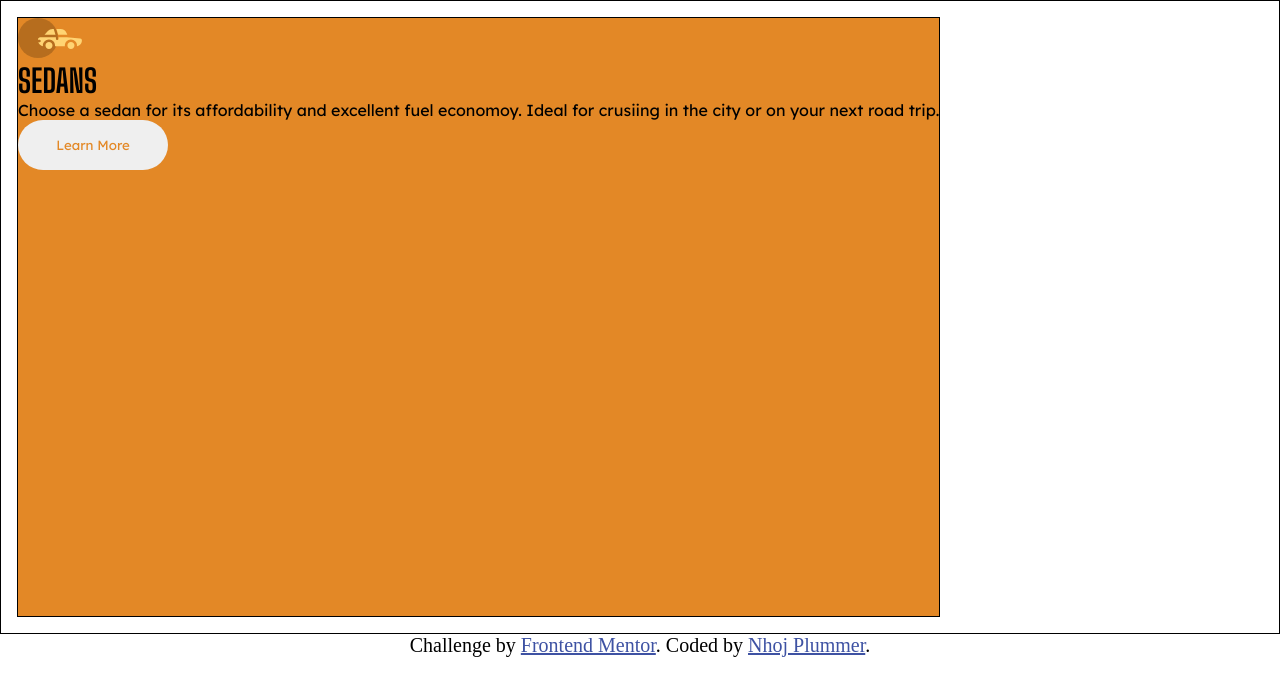
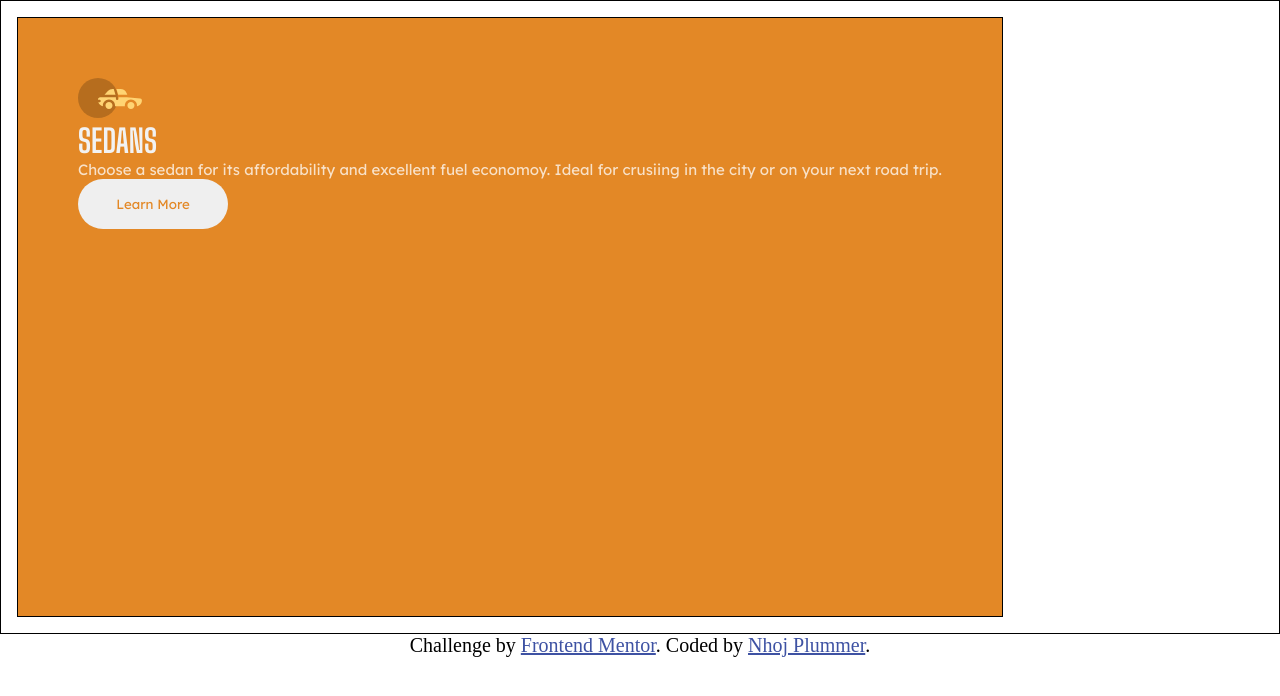
Before and after one commit to Nhoj-Plummer/3-column-preview-card-component, a React (Create React App) app: page / in a window 1280 px wide. Shown: the top 696 px of the page. Built offline with nearby package versions, Linux system fonts and the light colour scheme.

Commit message:
Next level code

```diff
--- a/src/components/CardData/CardData.css
+++ b/src/components/CardData/CardData.css
@@ -1,14 +1,18 @@
 /* Genereal Rules */
 .card-data_contianer {
   height: 600px;
+  padding: 60px;
   border: 1px solid;
 }
 
 .card-data_contianer h1 {
+  color: var(--very-light-gray);
   font-family: var(--font-family-two);
 }
 
 .card-data_contianer p {
+  font-size: 15px;
+  color: var(--transparent-white);
   font-family: var(--font-family-one);
 }
 
```
